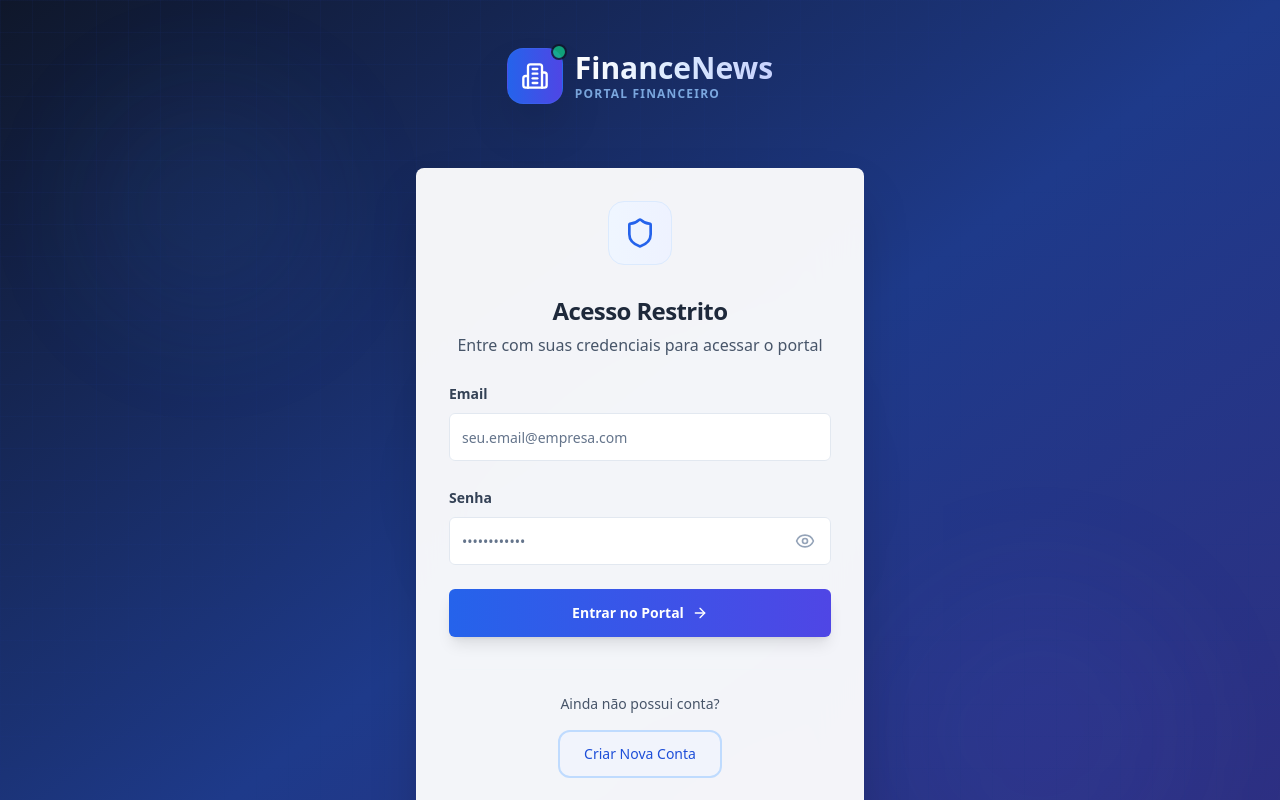
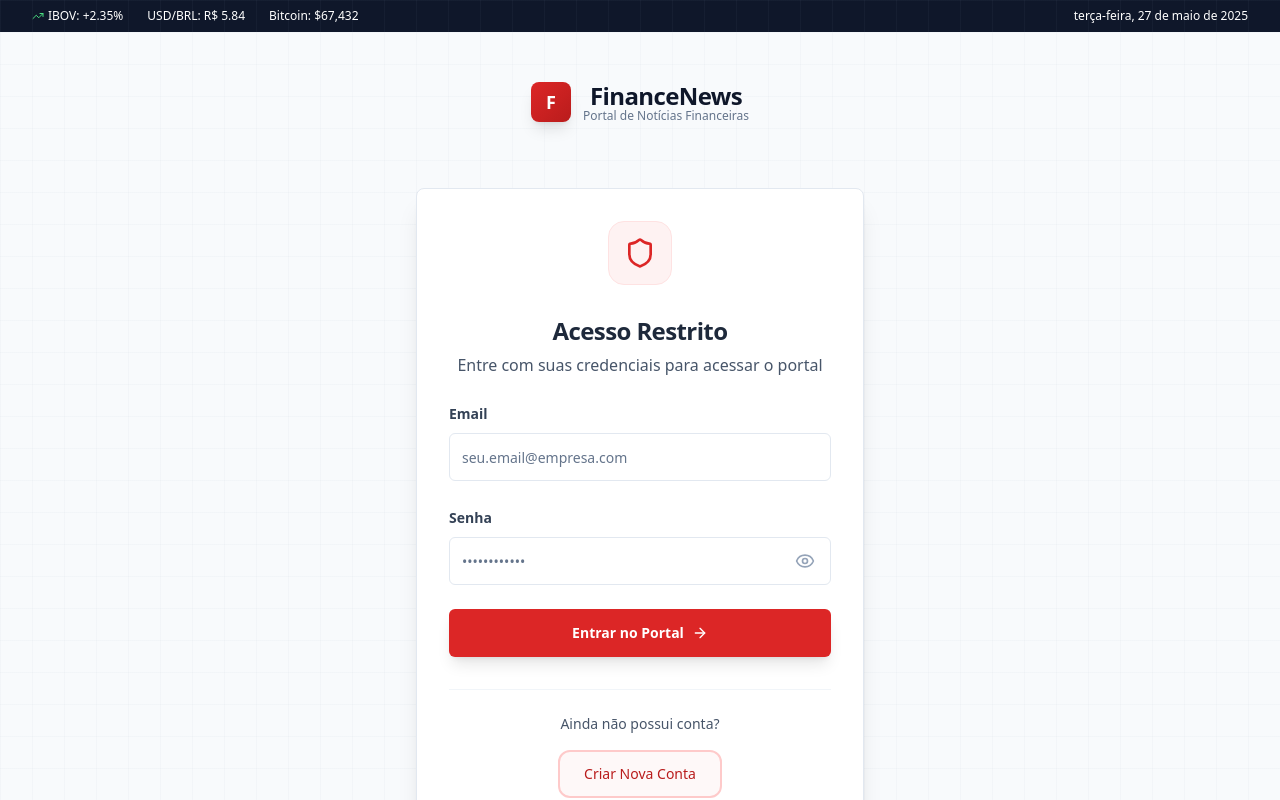
Before and after one commit to fera765/article-admin-frontend-99, a React (Vite) app: page /login in a window 1280 px wide. Shown: the top 800 px of the page. Built offline with nearby package versions, Linux system fonts and the light colour scheme.

Commit message:
feat: Implement auth pages redesign
- Standardize color palette to red/gray.
- Redesign login and register pages layout.
- Maintain consistent visual elements.
- Improve UX/UI.
- Add trust elements.

```diff
--- a/src/pages/LoginPage.tsx
+++ b/src/pages/LoginPage.tsx
@@ -6,7 +6,7 @@ import { Input } from '@/components/ui/input';
 import { Label } from '@/components/ui/label';
 import { Card, CardContent, CardDescription, CardHeader, CardTitle } from '@/components/ui/card';
 import { useAuth } from '@/contexts/AuthContext';
-import { Eye, EyeOff, Building2, Shield, ArrowRight } from 'lucide-react';
+import { Eye, EyeOff, Shield, ArrowRight, TrendingUp } from 'lucide-react';
 
 const LoginPage = () => {
   const [email, setEmail] = useState('');
@@ -34,44 +34,54 @@ const LoginPage = () => {
   };
 
   return (
-    <div className="min-h-screen bg-gradient-to-br from-slate-900 via-blue-900 to-indigo-900 relative overflow-hidden">
-      {/* Animated Background Elements */}
-      <div className="absolute inset-0">
-        <div className="absolute top-20 left-20 w-64 h-64 bg-blue-500/10 rounded-full blur-3xl animate-pulse"></div>
-        <div className="absolute bottom-20 right-20 w-80 h-80 bg-indigo-500/10 rounded-full blur-3xl animate-pulse delay-1000"></div>
-        <div className="absolute top-1/2 left-1/2 transform -translate-x-1/2 -translate-y-1/2 w-96 h-96 bg-slate-500/5 rounded-full blur-3xl animate-pulse delay-2000"></div>
+    <div className="min-h-screen bg-slate-50">
+      {/* Top Breaking News Bar */}
+      <div className="bg-slate-900 text-white text-xs py-2">
+        <div className="max-w-7xl mx-auto px-4 sm:px-6 lg:px-8">
+          <div className="flex items-center justify-between">
+            <div className="flex items-center space-x-6">
+              <span className="flex items-center space-x-1">
+                <TrendingUp className="h-3 w-3 text-green-400" />
+                <span>IBOV: +2.35%</span>
+              </span>
+              <span>USD/BRL: R$ 5.84</span>
+              <span>Bitcoin: $67,432</span>
+            </div>
+            <div className="hidden md:flex items-center space-x-4 text-xs">
+              <span>{new Date().toLocaleDateString('pt-BR', {
+                weekday: 'long',
+                year: 'numeric',
+                month: 'long',
+                day: 'numeric'
+              })}</span>
+            </div>
+          </div>
+        </div>
       </div>
 
       {/* Grid Pattern Overlay */}
-      <div className="absolute inset-0 bg-[linear-gradient(rgba(30,58,138,0.1)_1px,transparent_1px),linear-gradient(90deg,rgba(30,58,138,0.1)_1px,transparent_1px)] bg-[size:32px_32px]"></div>
+      <div className="absolute inset-0 bg-[linear-gradient(rgba(148,163,184,0.05)_1px,transparent_1px),linear-gradient(90deg,rgba(148,163,184,0.05)_1px,transparent_1px)] bg-[size:32px_32px]"></div>
 
       <div className="relative z-10 min-h-screen flex items-center justify-center px-4 py-12">
         <div className="w-full max-w-md">
           {/* Header Brand */}
           <div className="text-center mb-8">
             <Link to="/" className="inline-flex items-center space-x-3 mb-8 group">
-              <div className="relative">
-                <div className="w-14 h-14 bg-gradient-to-r from-blue-600 to-indigo-600 rounded-2xl flex items-center justify-center shadow-2xl group-hover:shadow-blue-500/25 transition-all duration-300 border border-blue-500/20">
-                  <Building2 className="w-7 h-7 text-white" />
-                </div>
-                <div className="absolute -top-1 -right-1 w-4 h-4 bg-emerald-500 rounded-full border-2 border-slate-900 animate-pulse"></div>
+              <div className="w-10 h-10 bg-gradient-to-br from-red-600 to-red-700 rounded-lg flex items-center justify-center shadow-lg group-hover:shadow-red-500/25 transition-all duration-300">
+                <span className="text-white font-bold text-lg">F</span>
               </div>
-              <div className="text-left">
-                <span className="block text-3xl font-bold bg-gradient-to-r from-white via-blue-100 to-indigo-200 bg-clip-text text-transparent">
-                  FinanceNews
-                </span>
-                <span className="block text-xs text-blue-300/80 font-semibold tracking-widest uppercase">
-                  Portal Financeiro
-                </span>
+              <div className="flex flex-col">
+                <span className="text-2xl font-bold text-slate-900 tracking-tight">FinanceNews</span>
+                <span className="text-xs text-slate-500 -mt-1">Portal de Notícias Financeiras</span>
               </div>
             </Link>
           </div>
 
           {/* Login Card */}
-          <Card className="border-0 shadow-2xl bg-white/95 backdrop-blur-xl border border-white/20">
+          <Card className="border border-slate-200 shadow-xl bg-white">
             <CardHeader className="text-center pb-6 pt-8">
-              <div className="mx-auto w-16 h-16 bg-gradient-to-r from-blue-50 to-indigo-50 rounded-2xl flex items-center justify-center mb-6 border border-blue-100">
-                <Shield className="w-8 h-8 text-blue-600" />
+              <div className="mx-auto w-16 h-16 bg-red-50 rounded-2xl flex items-center justify-center mb-6 border border-red-100">
+                <Shield className="w-8 h-8 text-red-600" />
               </div>
               <CardTitle className="text-2xl font-bold text-slate-800 mb-2">
                 Acesso Restrito
@@ -94,7 +104,7 @@ const LoginPage = () => {
                     value={email}
                     onChange={(e) => setEmail(e.target.value)}
                     required
-                    className="h-12 border-slate-200 focus:border-blue-500 focus:ring-blue-500/20 bg-white/90 backdrop-blur-sm transition-all duration-200"
+                    className="h-12 border-slate-200 focus:border-red-500 focus:ring-red-500/20 bg-white transition-all duration-200"
                   />
                 </div>
 
@@ -110,7 +120,7 @@ const LoginPage = () => {
                       value={password}
                       onChange={(e) => setPassword(e.target.value)}
                       required
-                      className="h-12 pr-12 border-slate-200 focus:border-blue-500 focus:ring-blue-500/20 bg-white/90 backdrop-blur-sm transition-all duration-200"
+                      className="h-12 pr-12 border-slate-200 focus:border-red-500 focus:ring-red-500/20 bg-white transition-all duration-200"
                     />
                     <button
                       type="button"
@@ -128,7 +138,7 @@ const LoginPage = () => {
 
                 <Button
                   type="submit"
-                  className="w-full h-12 bg-gradient-to-r from-blue-600 to-indigo-600 hover:from-blue-700 hover:to-indigo-700 text-white font-semibold shadow-lg hover:shadow-blue-500/25 transition-all duration-300 border-0"
+                  className="w-full h-12 bg-red-600 hover:bg-red-700 text-white font-semibold shadow-lg hover:shadow-red-500/25 transition-all duration-300 border-0"
                   disabled={loading}
                 >
                   {loading ? (
@@ -152,7 +162,7 @@ const LoginPage = () => {
                   </p>
                   <Link
                     to="/register"
-                    className="inline-flex items-center px-6 py-3 border-2 border-blue-200 rounded-xl text-sm font-medium text-blue-700 bg-blue-50/50 hover:bg-blue-100/50 hover:border-blue-300 transition-all duration-200"
+                    className="inline-flex items-center px-6 py-3 border-2 border-red-200 rounded-xl text-sm font-medium text-red-700 bg-red-50/50 hover:bg-red-100/50 hover:border-red-300 transition-all duration-200"
                   >
                     Criar Nova Conta
                   </Link>
@@ -162,7 +172,7 @@ const LoginPage = () => {
               <div className="mt-6 text-center">
                 <Link
                   to="/"
-                  className="inline-flex items-center text-sm text-slate-500 hover:text-blue-600 transition-colors"
+                  className="inline-flex items-center text-sm text-slate-500 hover:text-red-600 transition-colors"
                 >
                   <span>← Voltar ao portal</span>
                 </Link>
@@ -172,9 +182,9 @@ const LoginPage = () => {
 
           {/* Security Badge */}
           <div className="mt-8 text-center">
-            <div className="inline-flex items-center space-x-2 px-4 py-2 bg-white/10 backdrop-blur-sm rounded-full border border-white/20">
-              <Shield className="w-4 h-4 text-emerald-400" />
-              <p className="text-xs text-white/80 font-medium">
+            <div className="inline-flex items-center space-x-2 px-4 py-2 bg-white/80 backdrop-blur-sm rounded-full border border-slate-200 shadow-sm">
+              <Shield className="w-4 h-4 text-red-500" />
+              <p className="text-xs text-slate-600 font-medium">
                 Conexão segura SSL
               </p>
             </div>
--- a/src/pages/RegisterPage.tsx
+++ b/src/pages/RegisterPage.tsx
@@ -6,7 +6,7 @@ import { Input } from '@/components/ui/input';
 import { Label } from '@/components/ui/label';
 import { Card, CardContent, CardDescription, CardHeader, CardTitle } from '@/components/ui/card';
 import { useAuth } from '@/contexts/AuthContext';
-import { Eye, EyeOff, Building2, UserPlus, ArrowRight, CheckCircle } from 'lucide-react';
+import { Eye, EyeOff, UserPlus, ArrowRight, CheckCircle, TrendingUp, Shield } from 'lucide-react';
 
 const RegisterPage = () => {
   const [name, setName] = useState('');
@@ -70,44 +70,54 @@ const RegisterPage = () => {
   };
 
   return (
-    <div className="min-h-screen bg-gradient-to-br from-slate-900 via-blue-900 to-indigo-900 relative overflow-hidden">
-      {/* Animated Background Elements */}
-      <div className="absolute inset-0">
-        <div className="absolute top-20 right-20 w-64 h-64 bg-indigo-500/10 rounded-full blur-3xl animate-pulse"></div>
-        <div className="absolute bottom-20 left-20 w-80 h-80 bg-blue-500/10 rounded-full blur-3xl animate-pulse delay-1000"></div>
-        <div className="absolute top-1/2 left-1/2 transform -translate-x-1/2 -translate-y-1/2 w-96 h-96 bg-slate-500/5 rounded-full blur-3xl animate-pulse delay-2000"></div>
+    <div className="min-h-screen bg-slate-50">
+      {/* Top Breaking News Bar */}
+      <div className="bg-slate-900 text-white text-xs py-2">
+        <div className="max-w-7xl mx-auto px-4 sm:px-6 lg:px-8">
+          <div className="flex items-center justify-between">
+            <div className="flex items-center space-x-6">
+              <span className="flex items-center space-x-1">
+                <TrendingUp className="h-3 w-3 text-green-400" />
+                <span>IBOV: +2.35%</span>
+              </span>
+              <span>USD/BRL: R$ 5.84</span>
+              <span>Bitcoin: $67,432</span>
+            </div>
+            <div className="hidden md:flex items-center space-x-4 text-xs">
+              <span>{new Date().toLocaleDateString('pt-BR', {
+                weekday: 'long',
+                year: 'numeric',
+                month: 'long',
+                day: 'numeric'
+              })}</span>
+            </div>
+          </div>
+        </div>
       </div>
 
       {/* Grid Pattern Overlay */}
-      <div className="absolute inset-0 bg-[linear-gradient(rgba(30,58,138,0.1)_1px,transparent_1px),linear-gradient(90deg,rgba(30,58,138,0.1)_1px,transparent_1px)] bg-[size:32px_32px]"></div>
+      <div className="absolute inset-0 bg-[linear-gradient(rgba(148,163,184,0.05)_1px,transparent_1px),linear-gradient(90deg,rgba(148,163,184,0.05)_1px,transparent_1px)] bg-[size:32px_32px]"></div>
 
       <div className="relative z-10 min-h-screen flex items-center justify-center px-4 py-12">
         <div className="w-full max-w-md">
           {/* Header Brand */}
           <div className="text-center mb-8">
             <Link to="/" className="inline-flex items-center space-x-3 mb-8 group">
-              <div className="relative">
-                <div className="w-14 h-14 bg-gradient-to-r from-blue-600 to-indigo-600 rounded-2xl flex items-center justify-center shadow-2xl group-hover:shadow-blue-500/25 transition-all duration-300 border border-blue-500/20">
-                  <Building2 className="w-7 h-7 text-white" />
-                </div>
-                <div className="absolute -top-1 -right-1 w-4 h-4 bg-emerald-500 rounded-full border-2 border-slate-900 animate-pulse"></div>
+              <div className="w-10 h-10 bg-gradient-to-br from-red-600 to-red-700 rounded-lg flex items-center justify-center shadow-lg group-hover:shadow-red-500/25 transition-all duration-300">
+                <span className="text-white font-bold text-lg">F</span>
               </div>
-              <div className="text-left">
-                <span className="block text-3xl font-bold bg-gradient-to-r from-white via-blue-100 to-indigo-200 bg-clip-text text-transparent">
-                  FinanceNews
-                </span>
-                <span className="block text-xs text-blue-300/80 font-semibold tracking-widest uppercase">
-                  Portal Financeiro
-                </span>
+              <div className="flex flex-col">
+                <span className="text-2xl font-bold text-slate-900 tracking-tight">FinanceNews</span>
+                <span className="text-xs text-slate-500 -mt-1">Portal de Notícias Financeiras</span>
               </div>
             </Link>
           </div>
 
           {/* Register Card */}
-          <Card className="border-0 shadow-2xl bg-white/95 backdrop-blur-xl border border-white/20">
+          <Card className="border border-slate-200 shadow-xl bg-white">
             <CardHeader className="text-center pb-6 pt-8">
-              <div className="mx-auto w-16 h-16 bg-gradient-to-r from-blue-50 to-indigo-50 rounded-2xl flex items-center justify-center mb-6 border border-blue-100">
-                <UserPlus className="w-8 h-8 text-blue-600" />
+              <div className="mx-auto w-16 h-16 bg-red-50 rounded-2xl flex items-center justify-center mb-6 border border-red-100">
+                <UserPlus className="w-8 h-8 text-red-600" />
               </div>
               <CardTitle className="text-2xl font-bold text-slate-800 mb-2">
                 Criar Conta
@@ -129,7 +139,7 @@ const RegisterPage = () => {
                     placeholder="Seu nome completo"
                     value={name}
                     onChange={(e) => setName(e.target.value)}
-                    className={`h-11 border-slate-200 focus:border-blue-500 focus:ring-blue-500/20 bg-white/90 backdrop-blur-sm transition-all duration-200 ${errors.name ? 'border-red-500' : ''}`}
+                    className={`h-11 border-slate-200 focus:border-red-500 focus:ring-red-500/20 bg-white transition-all duration-200 ${errors.name ? 'border-red-500' : ''}`}
                   />
                   {errors.name && (
                     <p className="text-sm text-red-500 flex items-center space-x-1">
@@ -149,7 +159,7 @@ const RegisterPage = () => {
                     placeholder="seu.email@empresa.com"
                     value={email}
                     onChange={(e) => setEmail(e.target.value)}
-                    className={`h-11 border-slate-200 focus:border-blue-500 focus:ring-blue-500/20 bg-white/90 backdrop-blur-sm transition-all duration-200 ${errors.email ? 'border-red-500' : ''}`}
+                    className={`h-11 border-slate-200 focus:border-red-500 focus:ring-red-500/20 bg-white transition-all duration-200 ${errors.email ? 'border-red-500' : ''}`}
                   />
                   {errors.email && (
                     <p className="text-sm text-red-500 flex items-center space-x-1">
@@ -170,7 +180,7 @@ const RegisterPage = () => {
                       placeholder="••••••••••••"
                       value={password}
                       onChange={(e) => setPassword(e.target.value)}
-                      className={`h-11 pr-12 border-slate-200 focus:border-blue-500 focus:ring-blue-500/20 bg-white/90 backdrop-blur-sm transition-all duration-200 ${errors.password ? 'border-red-500' : ''}`}
+                      className={`h-11 pr-12 border-slate-200 focus:border-red-500 focus:ring-red-500/20 bg-white transition-all duration-200 ${errors.password ? 'border-red-500' : ''}`}
                     />
                     <button
                       type="button"
@@ -203,7 +213,7 @@ const RegisterPage = () => {
                       placeholder="••••••••••••"
                       value={confirmPassword}
                       onChange={(e) => setConfirmPassword(e.target.value)}
-                      className={`h-11 pr-12 border-slate-200 focus:border-blue-500 focus:ring-blue-500/20 bg-white/90 backdrop-blur-sm transition-all duration-200 ${errors.confirmPassword ? 'border-red-500' : ''}`}
+                      className={`h-11 pr-12 border-slate-200 focus:border-red-500 focus:ring-red-500/20 bg-white transition-all duration-200 ${errors.confirmPassword ? 'border-red-500' : ''}`}
                     />
                     <button
                       type="button"
@@ -227,7 +237,7 @@ const RegisterPage = () => {
 
                 <Button
                   type="submit"
-                  className="w-full h-12 bg-gradient-to-r from-blue-600 to-indigo-600 hover:from-blue-700 hover:to-indigo-700 text-white font-semibold shadow-lg hover:shadow-blue-500/25 transition-all duration-300 border-0 mt-6"
+                  className="w-full h-12 bg-red-600 hover:bg-red-700 text-white font-semibold shadow-lg hover:shadow-red-500/25 transition-all duration-300 border-0 mt-6"
                   disabled={loading}
                 >
                   {loading ? (
@@ -252,7 +262,7 @@ const RegisterPage = () => {
                   </p>
                   <Link
                     to="/login"
-                    className="inline-flex items-center px-6 py-3 border-2 border-blue-200 rounded-xl text-sm font-medium text-blue-700 bg-blue-50/50 hover:bg-blue-100/50 hover:border-blue-300 transition-all duration-200"
+                    className="inline-flex items-center px-6 py-3 border-2 border-red-200 rounded-xl text-sm font-medium text-red-700 bg-red-50/50 hover:bg-red-100/50 hover:border-red-300 transition-all duration-200"
                   >
                     Fazer Login
                   </Link>
@@ -262,7 +272,7 @@ const RegisterPage = () => {
               <div className="mt-6 text-center">
                 <Link
                   to="/"
-                  className="inline-flex items-center text-sm text-slate-500 hover:text-blue-600 transition-colors"
+                  className="inline-flex items-center text-sm text-slate-500 hover:text-red-600 transition-colors"
                 >
                   <span>← Voltar ao portal</span>
                 </Link>
@@ -272,9 +282,9 @@ const RegisterPage = () => {
 
           {/* Security Badge */}
           <div className="mt-8 text-center">
-            <div className="inline-flex items-center space-x-2 px-4 py-2 bg-white/10 backdrop-blur-sm rounded-full border border-white/20">
-              <CheckCircle className="w-4 h-4 text-emerald-400" />
-              <p className="text-xs text-white/80 font-medium">
+            <div className="inline-flex items-center space-x-2 px-4 py-2 bg-white/80 backdrop-blur-sm rounded-full border border-slate-200 shadow-sm">
+              <Shield className="w-4 h-4 text-red-500" />
+              <p className="text-xs text-slate-600 font-medium">
                 Dados protegidos com criptografia
               </p>
             </div>
```
